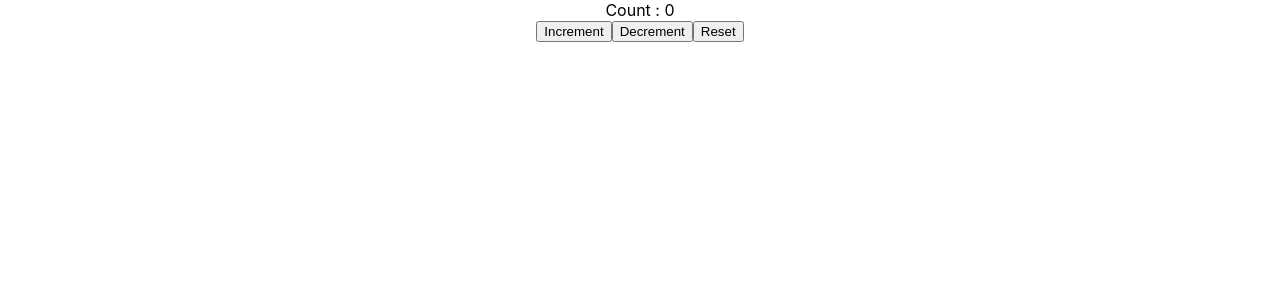
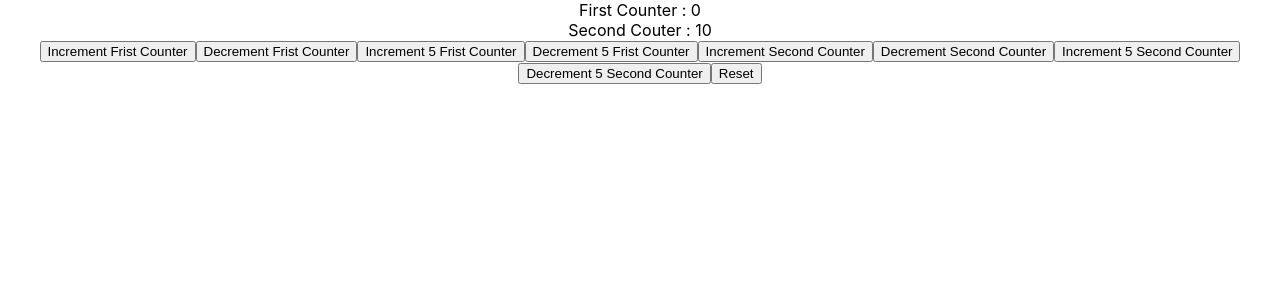
Before and after one commit to kapil551/React_Hooks, a React (Create React App) app in the folder react-hooks/: page / in a window 1280 px wide. Shown: the top 300 px of the page. Built offline with nearby package versions, Linux system fonts and the light colour scheme.

Commit message:
13 - useReducer - complex state and action

```diff
--- a/react-hooks/src/App.js
+++ b/react-hooks/src/App.js
@@ -10,6 +10,7 @@ import UseEffectFetchingData from './components/functionalComponents/UseEffectHo
 import UseEffectRunEffectsOnlyOnce from './components/functionalComponents/UseEffectHook/UseEffectRunEffectsOnlyOnce';
 import UseEffectWithCleanup from './components/functionalComponents/UseEffectHook/UseEffectWithCleanup';
 import UseEffectWithIncorrectDependency from './components/functionalComponents/UseEffectHook/UseEffectWithIncorrectDependency';
+import UseReducerComplexStateAndAction from './components/functionalComponents/UseReducerHook/UseReducerComplexStateAndAction';
 import UseReducerSimpleStateAndAction from './components/functionalComponents/UseReducerHook/UseReducerSimpleStateAndAction';
 import UseStateHook from './components/functionalComponents/UseStateHook';
 import UseStateHookWithArray from './components/functionalComponents/UseStateHookWithArray';
@@ -64,7 +65,10 @@ function App() {
           {/* <UseContextHook /> */}
 
           {/* 13 - useReducer - simple state and action */}
-          <UseReducerSimpleStateAndAction />
+          {/* <UseReducerSimpleStateAndAction /> */}
+
+          {/* 13 - useReducer - complex state and action */}
+          <UseReducerComplexStateAndAction />
 
         </ChannelContext.Provider>
       </UserContext.Provider>
--- /dev/null
+++ b/react-hooks/src/components/functionalComponents/UseReducerHook/UseReducerComplexStateAndAction.js
@@ -0,0 +1,52 @@
+import React, { useReducer } from "react";
+
+const initialState = {
+    firstCounter: 0,
+    secondCounter: 10
+};
+
+// reducer function
+const reducer = (currentState, action) => {
+
+    switch(action.type) {
+        case 'increment':
+            return { ...currentState, firstCounter: currentState.firstCounter + action.value }
+        case 'decrement':
+            return { ...currentState, firstCounter: currentState.firstCounter - action.value }
+        case 'increment2':
+            return { ...currentState, secondCounter: currentState.secondCounter + action.value }
+        case 'decrement2':
+            return { ...currentState, secondCounter: currentState.secondCounter - action.value }
+        case 'reset':
+            return initialState
+        default:
+            return currentState
+    }
+}
+
+const UseReducerComplexStateAndAction = () => {
+
+    const [count, dispatch] = useReducer(reducer, initialState);
+
+    return (
+
+        <div>
+            <div> First Counter : {count.firstCounter}</div>
+            <div> Second Couter : {count.secondCounter}</div>
+
+            <button onClick={() => dispatch({ type: 'increment', value: 1 })}> Increment Frist Counter</button>
+            <button onClick={() => dispatch({ type: 'decrement', value: 1 })}>Decrement Frist Counter</button>
+            <button onClick={() => dispatch({ type: 'increment', value: 5 })}> Increment 5 Frist Counter</button>
+            <button onClick={() => dispatch({ type: 'decrement', value: 5 })}>Decrement 5 Frist Counter</button>
+
+            <button onClick={() => dispatch({ type: 'increment2', value: 1 })}> Increment Second Counter</button>
+            <button onClick={() => dispatch({ type: 'decrement2', value: 1 })}>Decrement Second Counter</button>
+            <button onClick={() => dispatch({ type: 'increment2', value: 5 })}> Increment 5 Second Counter</button>
+            <button onClick={() => dispatch({ type: 'decrement2', value: 5 })}>Decrement 5 Second Counter</button>
+
+            <button onClick={() => dispatch({ type: 'reset' })}>Reset</button>
+        </div>
+    );
+};
+
+export default UseReducerComplexStateAndAction;
```
